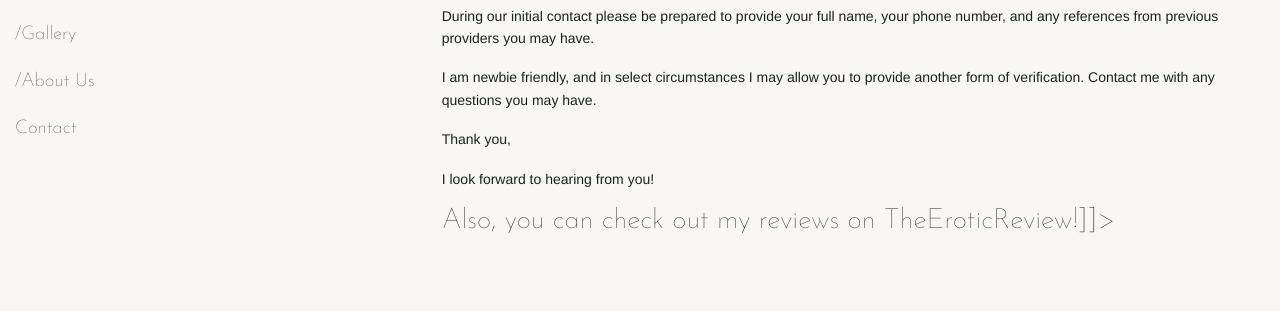
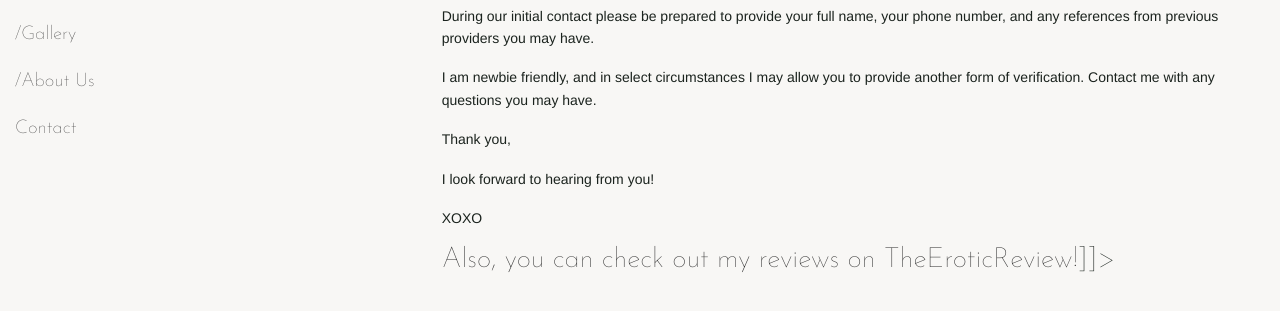
Before and after one commit to charliethegirlnyc/charliethegirlnyc.github.io, a plain HTML site: page contact.html in a window 1280 px wide. Shown: the part 197-508 px from the top of the page. Drawn offline with Linux system fonts and the light colour scheme; a web font is replaced by a local one.

Commit message:
PUSH XOXO

```diff
--- a/contact.html
+++ b/contact.html
@@ -64,6 +64,9 @@ and any references from previous providers you may have.</p></p>
 
 <p><p>I look forward to hearing from you!</p></p>
 
+<p><p>XOXO</p></p>
+
+
 <a href="http://www.theeroticreview.com/link/link.asp?ID=159516" target="_blank">Also, you can check out my reviews on TheEroticReview!</a>]]></content:encoded>
       </div>
     </div>
```
